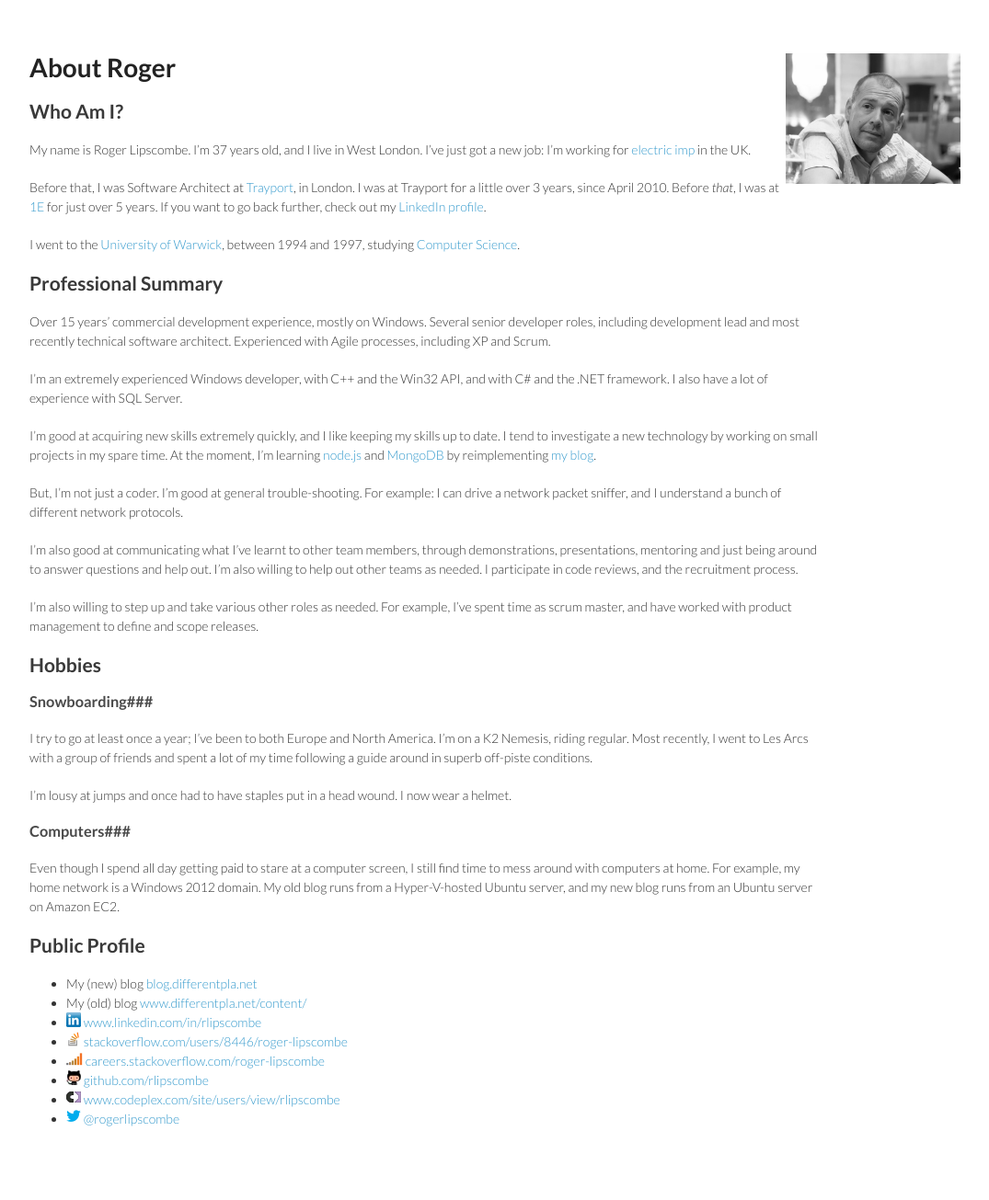
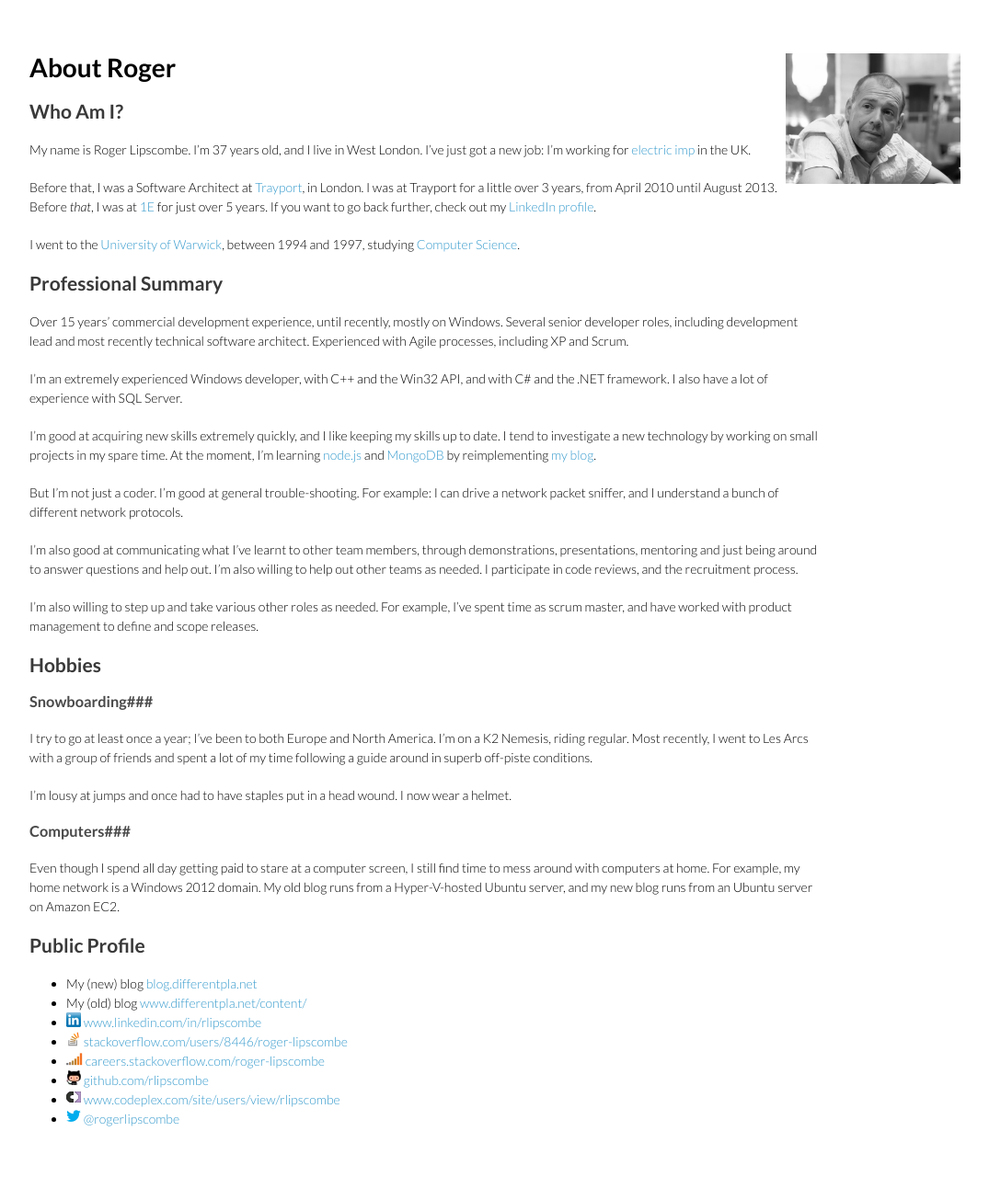
Before and after one commit to rlipscombe/rlipscombe.github.io, a Jekyll site: the page built from index.md, in a window 1280 px wide. Shown: the whole page at 92% size, without its empty margins (178-1253 px from the left). Built offline with Jekyll 4.4.1, drawn with Linux system fonts in a browser that asks for light colours.

Commit message:
Tweak styles; reformat/tweak text slightly.

```diff
--- a/index.md
+++ b/index.md
@@ -9,45 +9,69 @@
 Who Am I?
 --
 
-My name is Roger Lipscombe. I'm 37 years old, and I live in West London.
-I've just got a new job: I'm working for [electric imp](http://electricimp.com) in the UK.
+My name is Roger Lipscombe. I'm 37 years old, and I live in West London.  I've
+just got a new job: I'm working for [electric imp](http://electricimp.com) in
+the UK.
 
-Before that, I was Software Architect at [Trayport](http://trayport.com), in London. I was at Trayport for a little over 3 years, since April 2010.
-Before *that*, I was at [1E](http://1e.com) for just over 5 years. If you want to go back further, check out my [LinkedIn profile](http://www.linkedin.com/in/rlipscombe).
+Before that, I was a Software Architect at [Trayport](http://trayport.com), in
+London. I was at Trayport for a little over 3 years, from April 2010 until
+August 2013.  Before *that*, I was at [1E](http://1e.com) for just over 5
+years. If you want to go back further, check out my [LinkedIn
+profile](http://www.linkedin.com/in/rlipscombe).
 
-I went to the [University of Warwick](http://warwick.ac.uk/), between 1994 and 1997, studying [Computer Science](http://www.dcs.warwick.ac.uk/).
+I went to the [University of Warwick](http://warwick.ac.uk/), between 1994 and
+1997, studying [Computer Science](http://www.dcs.warwick.ac.uk/).
 
 Professional Summary
 --
 
-Over 15 years' commercial development experience, mostly on Windows. Several senior developer roles, including development lead and most recently technical software architect.
-Experienced with Agile processes, including XP and Scrum.
+Over 15 years' commercial development experience, until recently, mostly on
+Windows. Several senior developer roles, including development lead and most
+recently technical software architect. Experienced with Agile processes,
+including XP and Scrum.
 
-I'm an extremely experienced Windows developer, with C++ and the Win32 API, and with C# and the .NET framework. I also have a lot of experience with SQL Server.
+I'm an extremely experienced Windows developer, with C++ and the Win32 API, and
+with C# and the .NET framework. I also have a lot of experience with SQL
+Server.
 
-I'm good at acquiring new skills extremely quickly, and I like keeping my skills up to date. I tend to investigate a new technology by working on small projects in my spare time.
-At the moment, I’m learning [node.js](http://nodejs.org/) and [MongoDB](http://www.mongodb.org/) by reimplementing [my blog](http://blog.differentpla.net/).
+I'm good at acquiring new skills extremely quickly, and I like keeping my
+skills up to date. I tend to investigate a new technology by working on small
+projects in my spare time. At the moment, I’m learning
+[node.js](http://nodejs.org/) and [MongoDB](http://www.mongodb.org/) by
+reimplementing [my blog](http://blog.differentpla.net/).
 
-But, I'm not just a coder. I'm good at general trouble-shooting. For example: I can drive a network packet sniffer, and I understand a bunch of different network protocols.
+But I'm not just a coder. I'm good at general trouble-shooting. For example: I
+can drive a network packet sniffer, and I understand a bunch of different
+network protocols.
 
-I'm also good at communicating what I've learnt to other team members, through demonstrations, presentations, mentoring and just being around to answer questions and help out.
-I'm also willing to help out other teams as needed. I participate in code reviews, and the recruitment process.
+I'm also good at communicating what I've learnt to other team members, through
+demonstrations, presentations, mentoring and just being around to answer
+questions and help out.  I'm also willing to help out other teams as needed. I
+participate in code reviews, and the recruitment process.
 
-I'm also willing to step up and take various other roles as needed. For example, I've spent time as scrum master, and have worked with product management to define and scope releases.
+I'm also willing to step up and take various other roles as needed. For
+example, I've spent time as scrum master, and have worked with product
+management to define and scope releases.
 
 Hobbies
 --
 
 ###Snowboarding###
 
-I try to go at least once a year; I’ve been to both Europe and North America. I’m on a K2 Nemesis, riding regular. Most recently, I went to Les Arcs with a group of friends and spent a lot of my time following a guide around in superb off-piste conditions.
+I try to go at least once a year; I’ve been to both Europe and North America.
+I’m on a K2 Nemesis, riding regular. Most recently, I went to Les Arcs with a
+group of friends and spent a lot of my time following a guide around in superb
+off-piste conditions.
 
-I’m lousy at jumps and once had to have staples put in a head wound. I now wear a helmet.
+I’m lousy at jumps and once had to have staples put in a head wound. I now wear
+a helmet.
 
 ###Computers###
 
-Even though I spend all day getting paid to stare at a computer screen, I still find time to mess around with computers at home.
-For example, my home network is a Windows 2012 domain. My old blog runs from a Hyper-V-hosted Ubuntu server, and my new blog runs from an Ubuntu server on Amazon EC2.
+Even though I spend all day getting paid to stare at a computer screen, I still
+find time to mess around with computers at home.  For example, my home network
+is a Windows 2012 domain. My old blog runs from a Hyper-V-hosted Ubuntu server,
+and my new blog runs from an Ubuntu server on Amazon EC2.
 
 Public Profile
 --
--- a/stylesheets/styles.css
+++ b/stylesheets/styles.css
@@ -3,12 +3,11 @@
 body {
   padding:50px;
   font:14px/1.5 Lato, "Helvetica Neue", Helvetica, Arial, sans-serif;
-  color:#333;
-  font-weight:300;
+  color:#000;
 }
 
 h1, h2, h3, h4, h5, h6 {
-  color:#222;
+  color:#000;
   margin:0 0 20px;
 }
 
```
